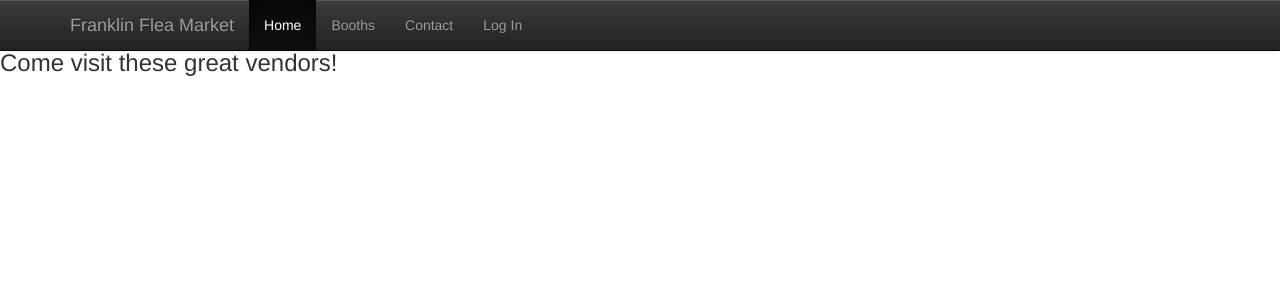
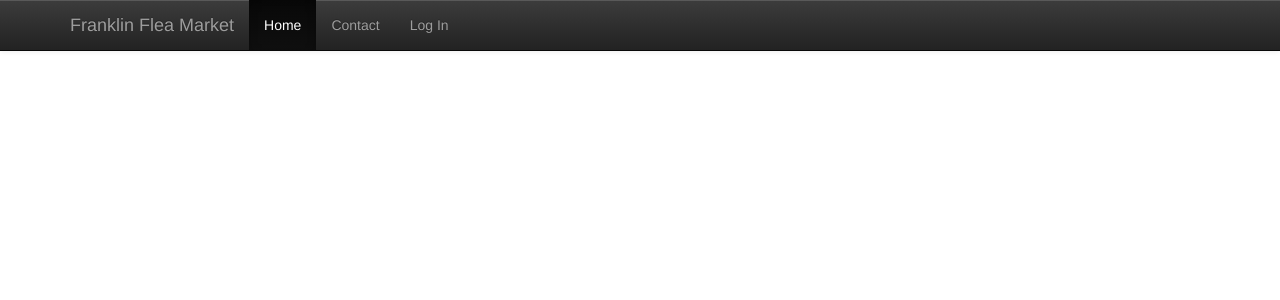
Before and after one commit to manlan2/flea-market-manager, a Flask app: page /booths/ in a window 1280 px wide. Shown: the top 300 px of the page. Run offline with Flask 2, Linux system fonts and the light colour scheme; data that the repository does not hold is empty; some libraries are stand-ins or nearby versions.

Commit message:
Created basic pages.

```diff
--- a/application.py
+++ b/application.py
@@ -16,24 +16,21 @@ session = DBSession()
 
 
 @app.route('/')
+@app.route('/booths/')
 def index():
     booths = session.query(Booths).order_by(asc(Booths.name))
     return render_template('index.html', booths=booths)
 
 
-@app.route('/booths/')
-def booths():
-    booths = session.query(Booths).order_by(asc(Booths.name))
-    return render_template('booths.html', booths=booths)
+@app.route('/booth/<int:booth_id>/')
+def booth(booth_id=None):
+    booth = session.query(Booths).filter_by(id=booth_id).one()
+    items = session.query(Items).filter_by(booth_id=booth_id)
+    return render_template('booth.html', booth=booth, items=items)
 
-@app.route('/booths/<name>/')
-def booth(name=None):
-    return render_template('booth.html', name=name)
-
-
-@app.route('/<name>/<item>/')
-def item(name=None, item=None):
-    return render_template('item.html', name=name, item=item)
+@app.route('/add/')
+def addItem(booth_id = None):
+    return render_template('addItem.html')
 
 
 @app.route('/login/')
--- /dev/null
+++ b/templates/addItem.html
@@ -0,0 +1,4 @@
+{% extends 'layout.html' %}
+{% block body %}
+<h1>Add Item</h1>
+{% endblock %}
--- a/templates/booths.html
+++ /dev/null
@@ -1,11 +0,0 @@
-{% extends 'layout.html' %}
-{% block body %}
-<h3>Come visit these great vendors!</h3>
-<ul>
-  {% for booth in booths %}
-  <li>{{ booth.name }}</li>
-  {% endfor %}
-</ul>
-
-
-{% endblock %}
--- a/templates/index.html
+++ b/templates/index.html
@@ -2,7 +2,7 @@
 {% block body %}
 <div class="">
   {% for booth in booths %}
-  <h3>{{ booth.name }}</h3>
+  <a href="{{ url_for('booth', booth_id=booth.id) }}"><h3>{{ booth.name }}</h3></a>
   {% endfor %}
 </div>
 
--- a/templates/layout.html
+++ b/templates/layout.html
@@ -16,14 +16,12 @@
 				<span class="sr-only">Toggle navigation</span>
 				<span class="icon-bar"></span>
 				<span class="icon-bar"></span>
-				<span class="icon-bar"></span>
 			</button>
 			<a class="navbar-brand" href="{{ url_for('index') }}">Franklin Flea Market</a>
 		</div>
 		<div class="collapse navbar-collapse" id="navbarCollapse">
 			<ul class="nav navbar-nav">
 				<li class="active"><a href="{{ url_for('index') }}">Home</a></li>
-				<li><a href="#">Booths</a></li>
 				<li><a href="#">Contact</a></li>
         <li><a href="{{ url_for('login') }}">Log In</a></li>
 			</ul>
```
Also changed, not shown: templates/booth.html (+10 -1 lines).
